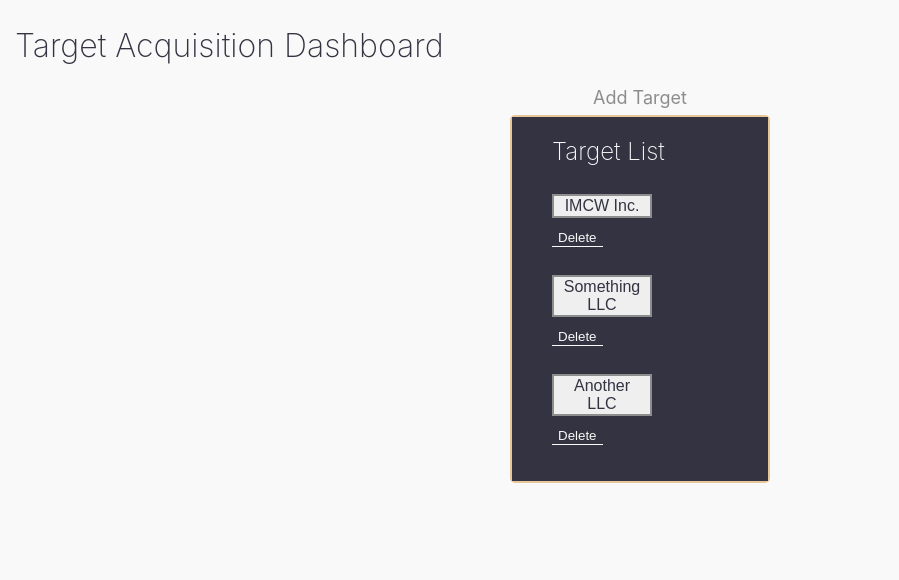
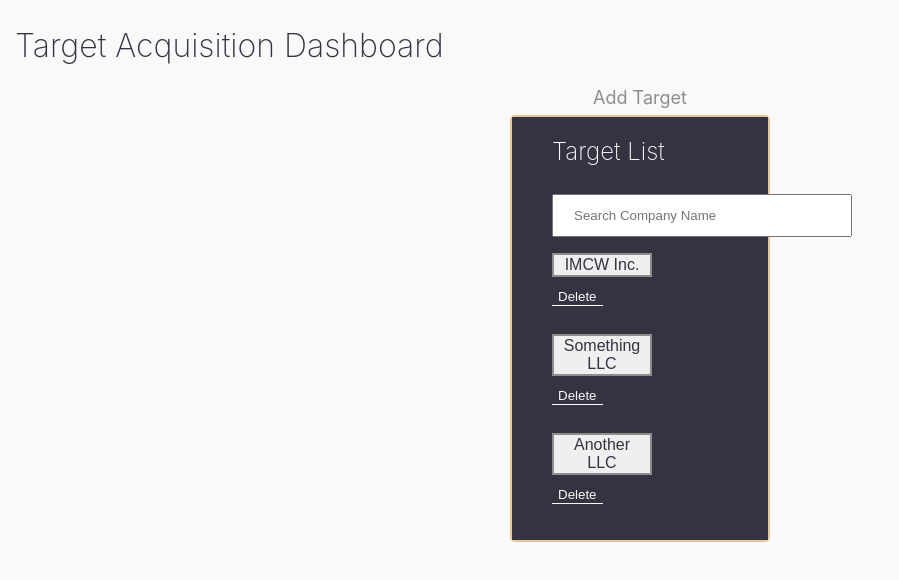
Before and after one commit to jwwharrell/acquisition-tool, a React (Create React App) app: page / in a window 1280 px wide. Shown: the top 580 px of the page, without its empty margins (0-899 px from the left). Built offline with nearby package versions, Linux system fonts and the light colour scheme.

Commit message:
created search function for target list

```diff
--- a/src/App.scss
+++ b/src/App.scss
@@ -24,6 +24,8 @@ input[type=text] {
     padding: 12px 20px;
     margin: 8px 0;
     box-sizing: border-box;
+
+
 }
 
 textarea {
--- a/src/components/Dashboard.js
+++ b/src/components/Dashboard.js
@@ -8,6 +8,7 @@ import CompanyCard from './cards/CompanyCard.js'
 export default class Dashboard extends Component {
     state = {
         listOfTargets: [],
+        filteredList: [],
         selectedTarget: ''
 
     }
@@ -15,7 +16,7 @@ export default class Dashboard extends Component {
     //Removal of test data will have no impact on functionality.
 
     componentDidMount() {
-        this.setState({ listOfTargets: Data.companies, selectedTarget: '' })
+        this.setState({ listOfTargets: Data.companies, filteredList: Data.companies, selectedTarget: '' })
     }
 
     //Dashboard component holds the application's data in state, passing down necessary data via props
@@ -25,7 +26,7 @@ export default class Dashboard extends Component {
     //Selecting a target/company from the TargetList component will run this function and populate the
     //CompanyCard component with the information of the selected target.
     onTargetSelect = (targetId) => {
-        let allTargets = this.state.listOfTargets
+        let allTargets = this.state.filteredList
         let selectedTarget = allTargets.filter((target) => {
             return target.id === targetId
         })
@@ -69,6 +70,22 @@ export default class Dashboard extends Component {
         }
         previousState.listOfTargets.splice(newIndex, 1)
         this.setState(previousState)
+    }
+
+    handleTargetSearch = (searchInput) => {
+        let currentList = []
+        let newList = []
+        if (searchInput !== '') {
+            currentList = this.state.listOfTargets
+            newList = currentList.filter((target) => {
+                const lowerCaseIncomingTarget = target.name.toLowerCase()
+                const lowerCaseTextField = searchInput.toLowerCase()
+                return lowerCaseIncomingTarget.includes(lowerCaseTextField)
+            })
+        } else {
+            newList = this.state.listOfTargets
+        }
+        this.setState({filteredList: newList})
     }
 
     //Upon selecting a target, entering data and submitting it via the form in the AddFinancialPerformance component,
@@ -143,9 +160,10 @@ export default class Dashboard extends Component {
                     <div className='dashboard--body'>
                         {this.state.listOfTargets.length === 0 ? null :
                             <TargetList
-                                listOfTargets={this.state.listOfTargets}
+                                listOfTargets={this.state.filteredList}
                                 targetSelect={this.onTargetSelect}
                                 targetDelete={this.onTargetDelete}
+                                targetSearch={this.handleTargetSearch}
                             />
                         }
 
--- a/src/components/cards/TargetList.js
+++ b/src/components/cards/TargetList.js
@@ -10,12 +10,24 @@ export default class TargetList extends Component {
         this.props.targetDelete(e.target.value)
     }
 
+    onSearchTargetNameChange = (e) => {
+        const targetSearchValue = e.target.value
+        this.props.targetSearch(targetSearchValue)
+    }
+
     render() {
         return (
             <div className='targetList'>
                 <ul>
                     <h2>Target List</h2>
-
+                    <form>
+                        <input
+                            type='text'
+                            placeholder='Search Company Name'
+                            name="companyName"
+                            onChange={this.onSearchTargetNameChange}
+                        />
+                    </form>
                     {this.props.listOfTargets.map((target, index) => {
                         return (
                             <li key={'targetList' + index.toString()}>
```
